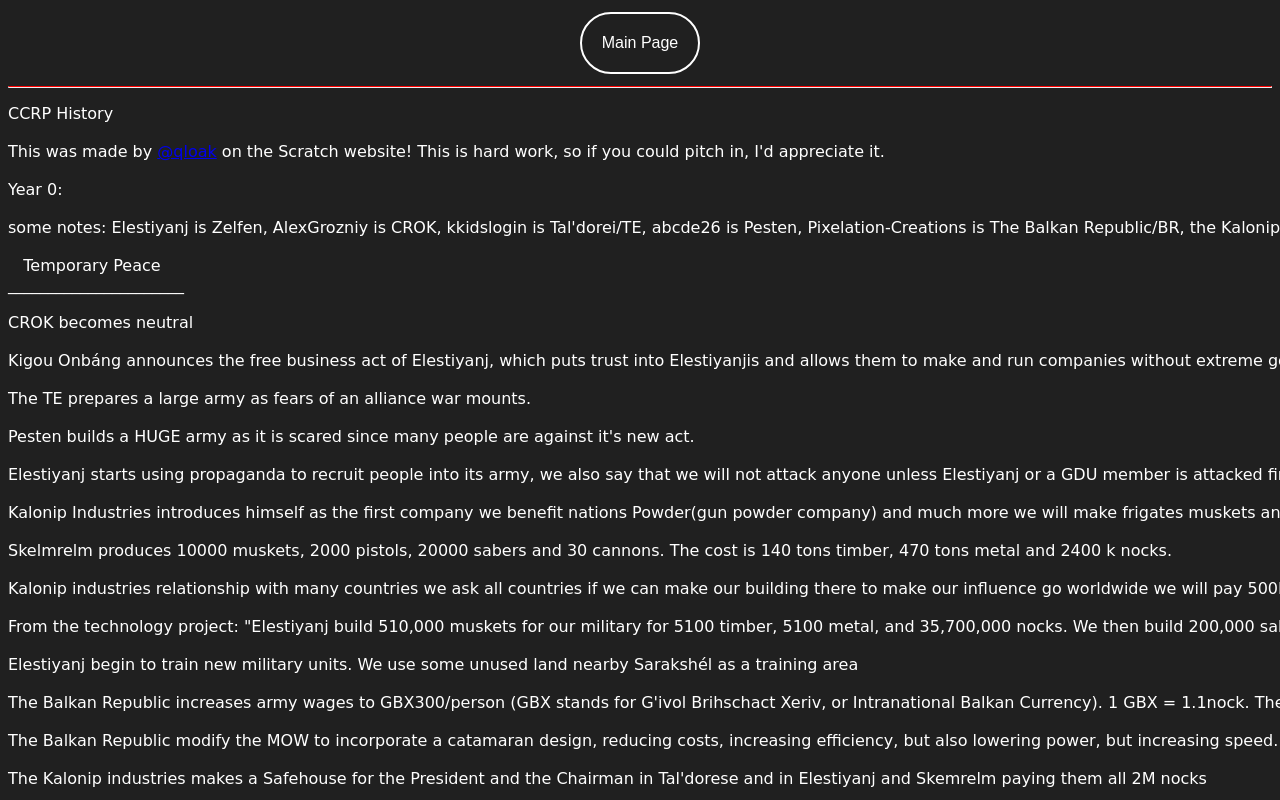
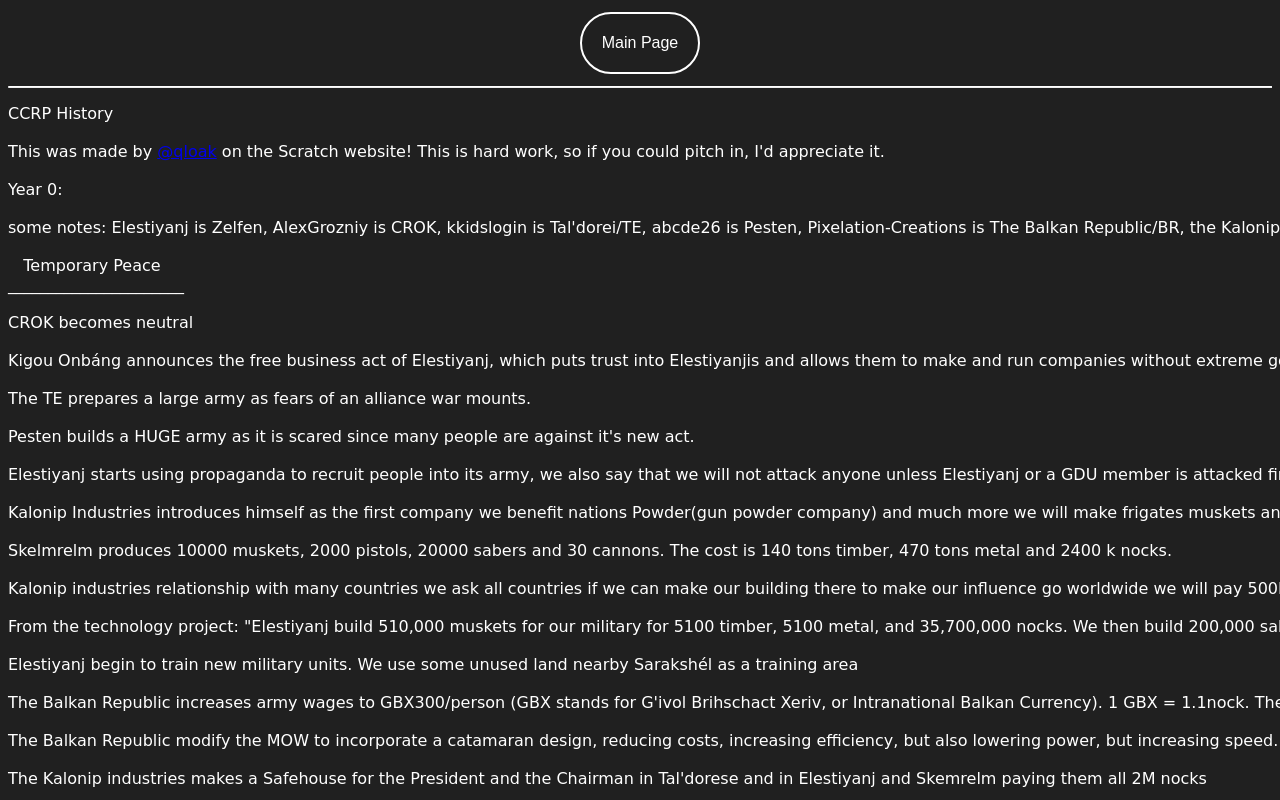
Before and after one commit to qloakongithub/test, a plain HTML site: page CCRPHistory.html in a window 1280 px wide. Shown: the top 800 px of the page. Drawn offline with Linux system fonts and the light colour scheme.

Commit message:
Update CCRPHistory.html

```diff
--- a/CCRPHistory.html
+++ b/CCRPHistory.html
@@ -38,7 +38,7 @@
 }
 
     hr.new1 {
-  border-top: 1px solid red;
+  border-top: 1px solid white;
 }
 
   </style>
```
